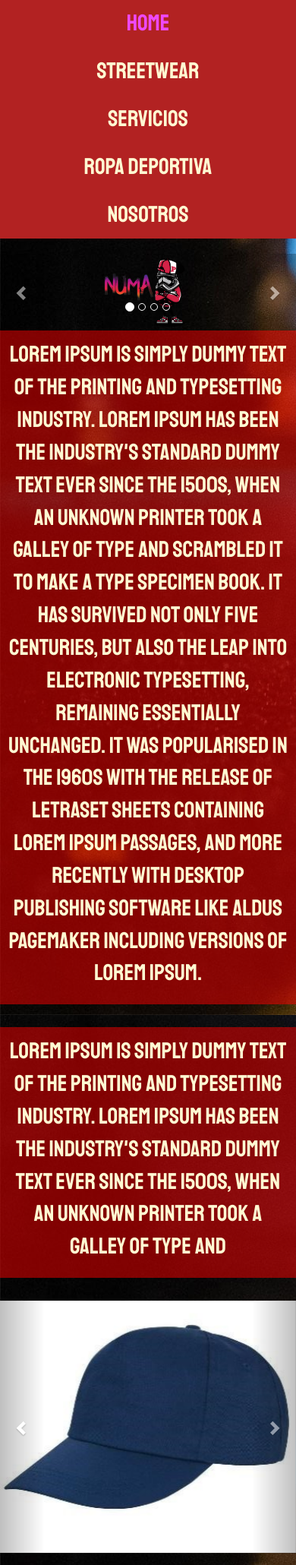
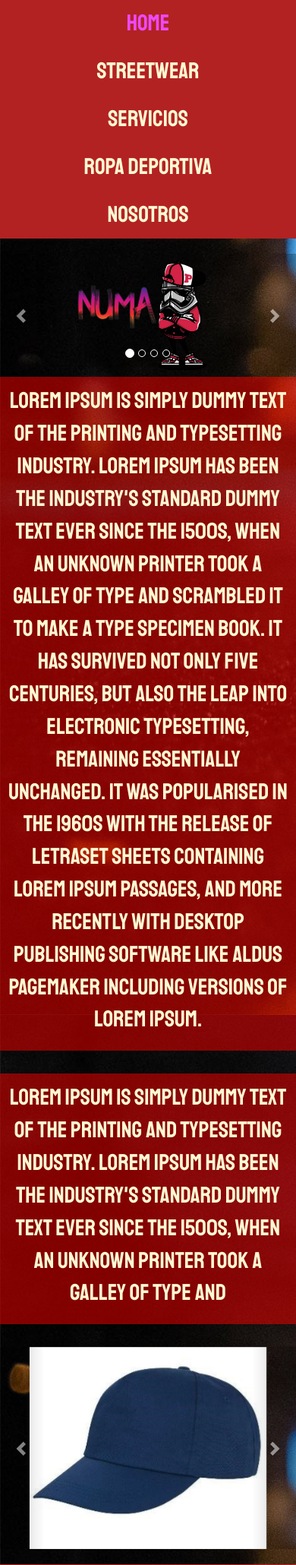
Before and after one commit to Katykaze/tienda-ropa, a PHP site: page / in a window 390 px wide. Shown: the part 264-2324 px from the top of the page at 76% size. Run offline with PHP 8.4, Linux system fonts and the light colour scheme; some libraries are stand-ins or nearby versions.

Commit message:
responsive carrousel

```diff
--- a/css/style.css
+++ b/css/style.css
@@ -248,8 +248,9 @@ h3 {
         text-align: center;
         font-size: 30px;
     }
-    .slider-container img {
-        width: 50%;
+    #carrusel2 img,#carrusel img{
+        width: 80%;
+        height: 80%;
     }
 
 
```
